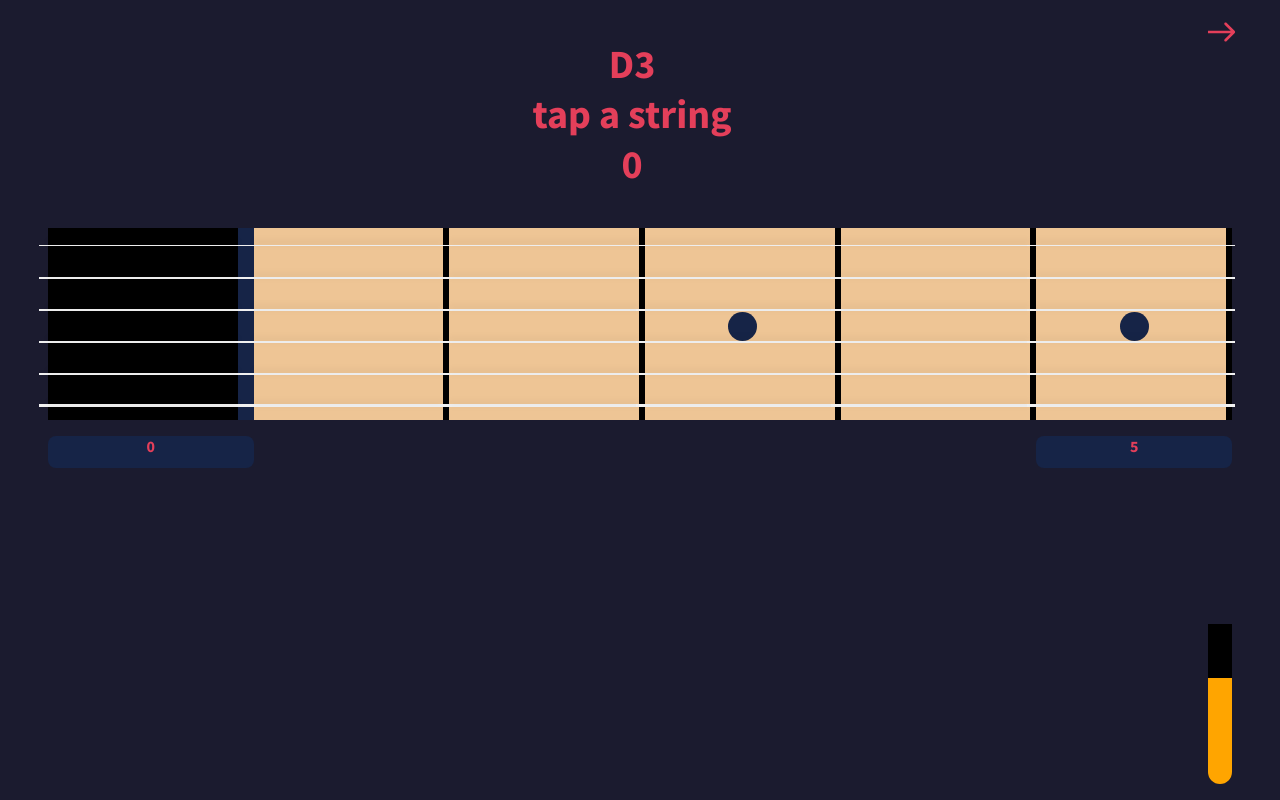
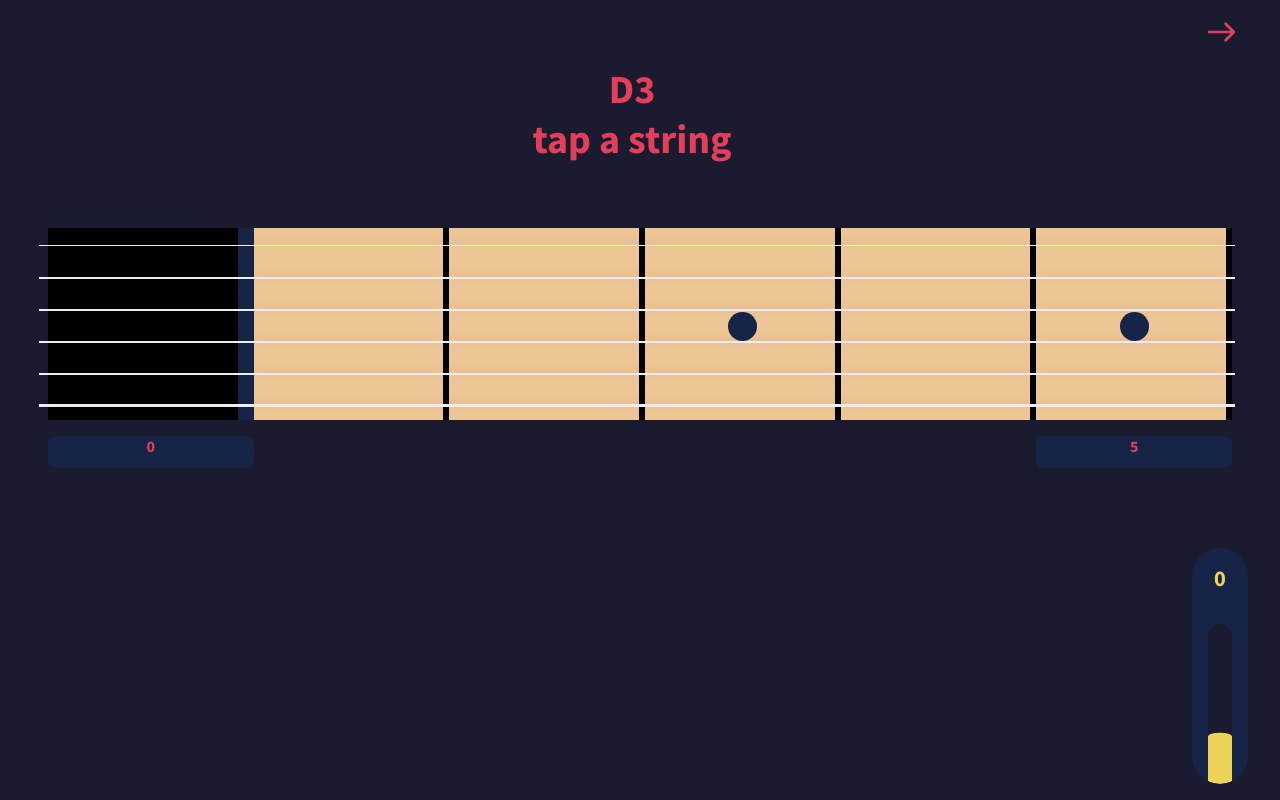
Before and after one commit to ropfoo/fretical, a Nuxt app: page /play in a window 1280 px wide. Both pictures are taken after a click on the button "Let's go!". Built offline with nearby package versions, Linux system fonts and the light colour scheme.

Commit message:
added game ui style

```diff
--- /dev/null
+++ b/assets/scss/components/layout/_game-ui.scss
@@ -0,0 +1,20 @@
+.c-game-ui {
+  position: absolute;
+  bottom: 1rem;
+  right: 2rem;
+  background-color: $color-game-ui;
+  padding: 0rem 1rem;
+  border-radius: 2rem;
+  display: flex;
+  flex-direction: column;
+  justify-content: space-between;
+  overflow-y: hidden;
+
+  &__score {
+    font-size: 0.7rem;
+    padding-top: 1rem;
+    color: $color-yellow;
+    text-align: center;
+    margin-bottom: 2rem;
+  }
+}
--- a/assets/scss/components/modules/_time-bar.scss
+++ b/assets/scss/components/modules/_time-bar.scss
@@ -1,23 +1,22 @@
 .c-time-bar {
   &__container {
     border-radius: 1rem;
-    position: absolute;
-    bottom: 1rem;
-    right: 3rem;
+    position: relative;
+    margin: auto;
     width: 1.5rem;
     height: 10rem;
-    background-color: orange;
+    background-color: $color-timebar-background;
     transform-origin: bottom center;
     z-index: 5;
   }
 
   &__progress {
-    //border-radius: 0;
+    border-radius: 5rem;
     position: relative;
     width: 100%;
-    background-color: black;
-    transform-origin: top center;
-    animation-direction: normal;
-    z-index: 10;
+    height: 100%;
+    background-color: rgba($color: $color-timebar, $alpha: 1);
+    transform-origin: bottom center;
+    z-index: 3;
   }
 }
--- a/assets/scss/main.scss
+++ b/assets/scss/main.scss
@@ -23,5 +23,6 @@ Settings : Variables and other settings
 @import './components/layout/_fretboard.scss';
 @import './components/layout/_fret.scss';
 @import './components/layout/_string.scss';
+@import './components/layout/_game-ui.scss';
 @import './components/modules/_filter-menu.scss';
 @import './components/modules/_time-bar.scss';
--- a/assets/scss/settings/_colors.scss
+++ b/assets/scss/settings/_colors.scss
@@ -1,6 +1,7 @@
 $color-white: #f1f1f1;
 $color-green: #7eeb58;
 $color-red: #e43f5a;
+$color-yellow: #ebd358;
 
 $color-light-main: #589aeb;
 $color-light-secondary: $color-red;
@@ -18,5 +19,9 @@ $color-fret-secondary: $color-dark-secondary;
 $color-fret-circle: $color-dark-secondary;
 
 // - Game -
+$color-game-ui: $color-dark-secondary;
 $color-success: $color-green;
 $color-fail: $color-red;
+$color-score: $color-yellow;
+$color-timebar: $color-yellow;
+$color-timebar-background: $color-dark-main;
--- a/pages/play.vue
+++ b/pages/play.vue
@@ -34,11 +34,16 @@
       >
         <h1>{{ askedTone.name }}</h1>
         <h1>{{ activeTone.name }}</h1>
-        <h1>{{ score }}</h1>
       </div>
-      <div class="c-time-bar__container">
-        <div class="c-time-bar__progress" :style="{ height: timeBar + '%'}"></div>
+      <div class="c-game-ui">
+        <div class="c-game-ui__score">
+          <h1>{{ score }}</h1>
+        </div>
+        <div class="c-time-bar__container">
+          <div class="c-time-bar__progress" :style="{ transform: 'scaleY('+timeBar+')'}"></div>
+        </div>
       </div>
+
       <fretboard :firstFret="firstFret" :lastFret="lastFret" :showButtons="false" />
     </div>
   </div>
@@ -55,7 +60,7 @@ export default {
       firstFret: 1,
       lastFret: 6,
       round: 0,
-      rounds: 7,
+      rounds: 3,
       firsTone: true,
       interval: '',
       questionTime: 10000,
@@ -95,6 +100,7 @@ export default {
   },
   methods: {
     startGame() {
+      this.gameOver = false;
       this.enablePlayMode();
       this.determineAskedTone();
       this.startGameLoop();
@@ -130,19 +136,26 @@ export default {
       }
     },
     reduceTimeBar() {
-      if (this.timeBar < 100) {
-        this.timeBar += 0.12;
+      if (this.timeBar < 1) {
+        this.timeBar += 0.00115;
       }
     },
     startGameLoop() {
       this.timeBarInterval = setInterval(this.reduceTimeBar, 10);
       this.interval = setInterval(this.newRound, this.questionTime);
     },
+    resetAll() {
+      clearInterval(this.interval);
+      clearInterval(this.timeBarInterval);
+      this.timeBarInterval = '';
+      this.interval = '';
+      this.round = 0;
+      this.round = 0;
+    },
     isGameOver() {
       this.gameOver = true;
-      clearInterval(this.interval);
-      clearInterval(this.timeBarInterval);
-      this.round = 0;
+      this.resetAll();
+      this.disablePlayMode();
     }
   }
 };
```
